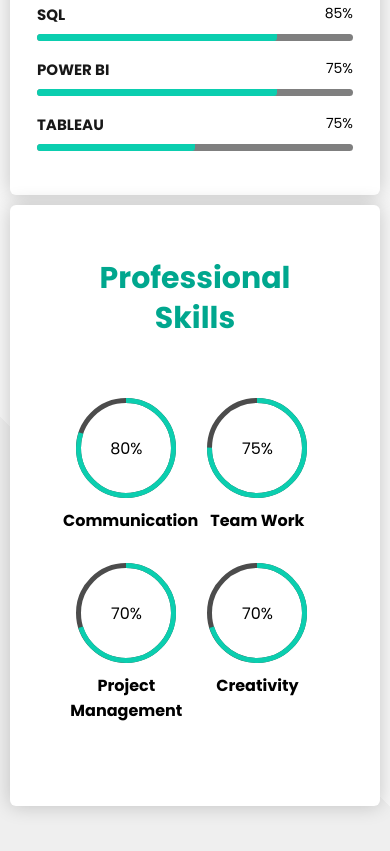
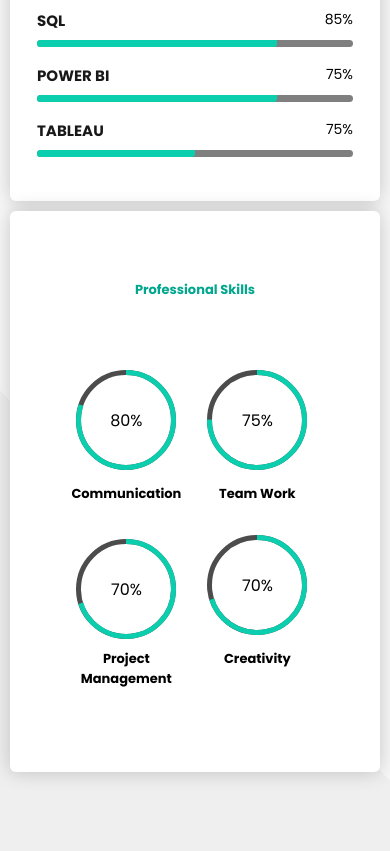
Before and after one commit to Nisha0802/MyPortfolio.github.io, a plain HTML site: page index.html in a window 390 px wide. Shown: the part 2458-3309 px from the top of the page. Drawn offline with nearby package versions, Linux system fonts and the light colour scheme.

Commit message:
Update design.css

```diff
--- a/design.css
+++ b/design.css
@@ -580,7 +580,14 @@ main {
         display: flex;
     }
 }
-
+@media only screen and (max-width:400px) {
+    b {
+        font-size: 13px;
+    }
+    h4{
+        font-size: 13px;
+    }
+}
 #mh-skills .row .mh-professional-skill {
     flex-basis: 40%;
     min-width: 40%;
```
